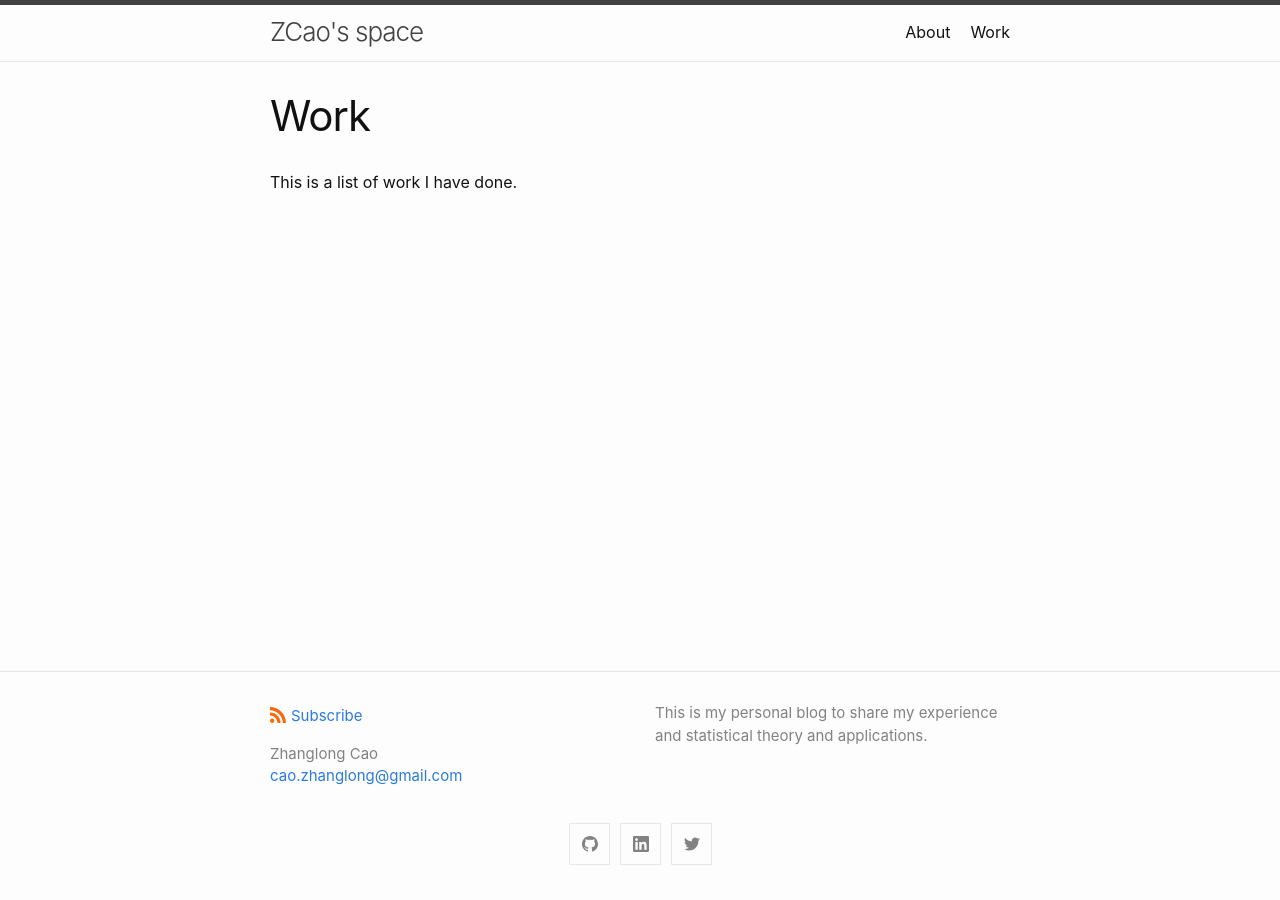
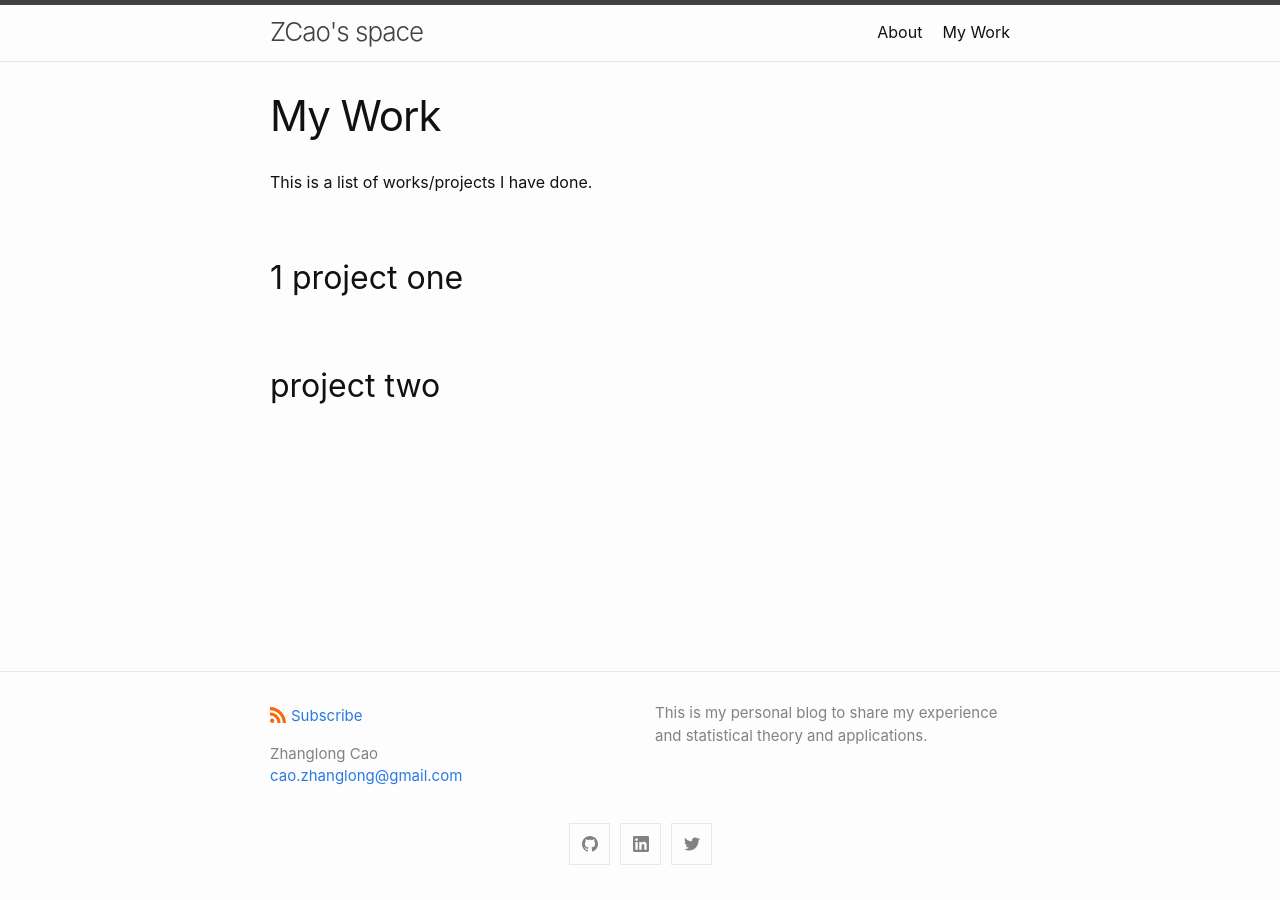
Before and after one commit to jeromecy/jeromecy.github.io, a Jekyll site: the page built from workdone.md, in a window 1280 px wide. Built offline with Jekyll 4.4.1, drawn with Linux system fonts in a browser that asks for light colours.

Commit message:
date format
list work, date

```diff
--- a/_config.yml
+++ b/_config.yml
@@ -10,7 +10,7 @@ show_excerpts: true # set to true to show excerpts on the homepage
 # Minima date format
 # refer to https://shopify.github.io/liquid/filters/date/ if you want to customize this
 minima:
-  date_format: "%b %d, %Y"
+  date_format: "%d/%m/%Y"
 
   # generate social links in footer
   social_links:
--- a/workdone.md
+++ b/workdone.md
@@ -1,7 +1,11 @@
 ---
 layout: page
-title: Work
-permalink: /workdone/
+title: My Work
+permalink: /Workdone/
 ---
 
-This is a list of work I have done.
+This is a list of works/projects I have done.
+
+## 1 project one
+
+## project two
```
